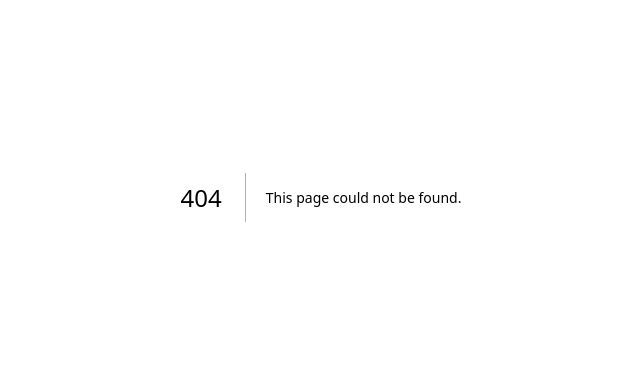
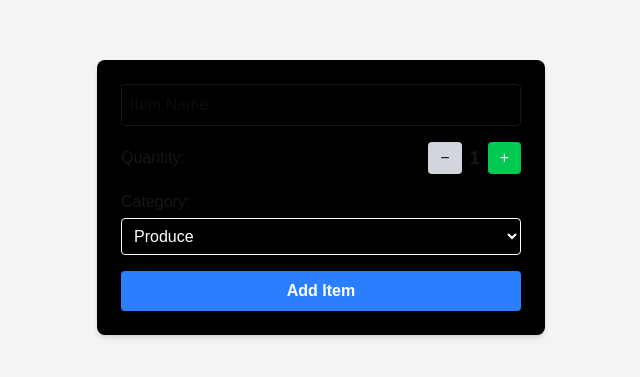
Before and after one commit to Sagar0003kum/cprg306-assignments, a Next.js app: page /week-5 in a window 1280 px wide. Before the commit this address had no page. Shown: the part 203-580 px from the top of the page, without its empty margins (319-959 px from the left). Built offline with nearby package versions, Linux system fonts and the light colour scheme.

Commit message:
did week 5 assignment
created a webpage were user can add item name, quantity and select category.

```diff
--- a/app/page.js
+++ b/app/page.js
@@ -3,7 +3,9 @@ import Link from "next/link";
 export default function Home() {
   return (
     <main className="p-4">
-      <h1 className="text-2xl font-bold mb-4">CPRG 306: Web Development 2 - Assignments</h1>
+      <h1 className="text-2xl font-bold mb-4">
+        CPRG 306: Web Development 2 - Assignments
+      </h1>
       <ul className="space-y-2">
         <li>
           <Link href="/week-2" className="text-blue-600 hover:underline">
@@ -20,6 +22,11 @@ export default function Home() {
             Week 4 Assignment
           </Link>
         </li>
+        <li>
+          <Link href="/week-5" className="text-blue-600 hover:underline">
+            Week 5 Assignment
+          </Link>
+        </li>
       </ul>
     </main>
   );
--- /dev/null
+++ b/app/week-5/new-item.js
@@ -0,0 +1,107 @@
+"use client";
+
+import { useState } from "react";
+
+export default function NewItem() {
+  const [name, setName] = useState("");
+  const [quantity, setQuantity] = useState(1);
+  const [category, setCategory] = useState("produce");
+
+  const increment = () => {
+    if (quantity < 20) setQuantity(quantity + 1);
+  };
+
+  const decrement = () => {
+    if (quantity > 1) setQuantity(quantity - 1);
+  };
+
+  const handleSubmit = (event) => {
+    event.preventDefault();
+    const item = { name, quantity, category };
+    console.log(item);
+    alert(
+      `Added item:\nName: ${name}\nQuantity: ${quantity}\nCategory: ${category}`
+    );
+    setName("");
+    setQuantity(1);
+    setCategory("produce");
+  };
+
+  return (
+    <form
+      onSubmit={handleSubmit}
+      className="bg-black p-6 rounded-lg shadow-md w-full max-w-md space-y-4"
+    >
+
+      <div>
+        <input
+          type="text"
+          value={name}
+          onChange={(e) => setName(e.target.value)}
+          required
+          placeholder="Item Name"
+          className="w-full border rounded p-2"
+        />
+      </div>
+
+      <div className="flex items-center justify-between">
+        <span className="font-medium">Quantity:</span>
+        <div className="flex items-center gap-2">
+          <button
+            type="button"
+            onClick={decrement}
+            disabled={quantity === 1}
+            className={`px-3 py-1 rounded ${
+              quantity === 1
+                ? "bg-gray-300 cursor-not-allowed"
+                : "bg-red-500 hover:bg-red-600 text-white"
+            }`}
+          >
+            −
+          </button>
+          <span className="text-lg font-bold">{quantity}</span>
+          <button
+            type="button"
+            onClick={increment}
+            disabled={quantity === 20}
+            className={`px-3 py-1 rounded ${
+              quantity === 20
+                ? "bg-gray-300 cursor-not-allowed"
+                : "bg-green-500 hover:bg-green-600 text-white"
+            }`}
+          >
+            +
+          </button>
+        </div>
+      </div>
+
+      <div>
+        <label className="block mb-1 font-medium">Category:</label>
+        <select
+          value={category}
+          onChange={(e) => setCategory(e.target.value)}
+          className="w-full border rounded p-2 bg-black text-white hover:bg-black -700 focus:outline-none focus:ring-2"
+        >
+          <option value="produce">Produce</option>
+          <option value="dairy">Dairy</option>
+          <option value="bakery">Bakery</option>
+          <option value="meat">Meat</option>
+          <option value="frozen foods">Frozen Foods</option>
+          <option value="canned goods">Canned Goods</option>
+          <option value="dry goods">Dry Goods</option>
+          <option value="beverages">Beverages</option>
+          <option value="snacks">Snacks</option>
+          <option value="household">Household</option>
+          <option value="other">Other</option>
+        </select>
+      </div>
+
+      <button
+        type="submit"
+        className="w-full bg-blue-500 hover:bg-blue-600 text-white font-semibold py-2 rounded"
+      >
+        Add Item
+      </button>
+    </form>
+  );
+}
--- /dev/null
+++ b/app/week-5/page.js
@@ -0,0 +1,9 @@
+import NewItem from "./new-item";
+
+export default function Page() {
+  return (
+    <main className="min-h-screen bg-gray-100 flex flex-col items-center justify-center p-6">
+      <NewItem />
+    </main>
+  );
+}
```
